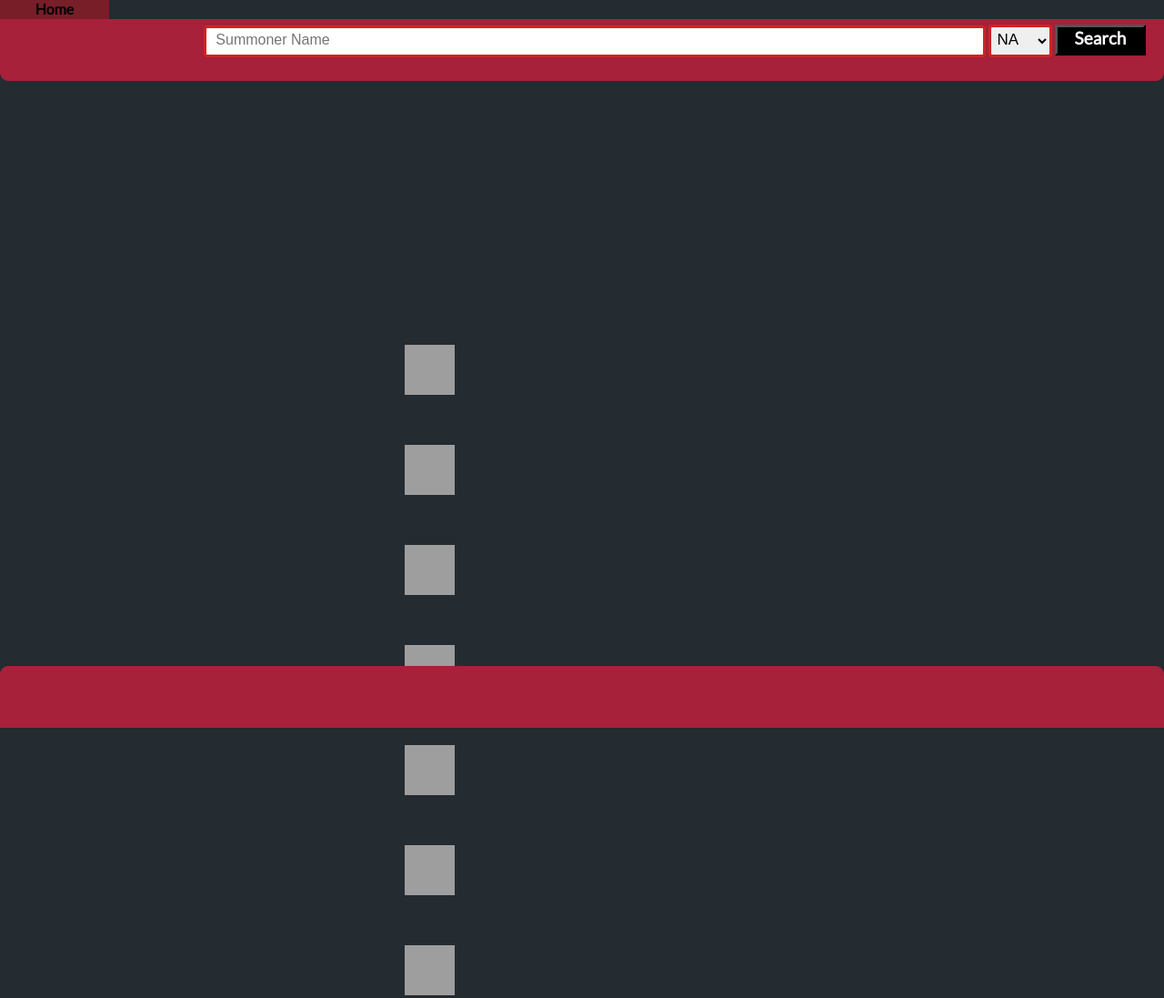
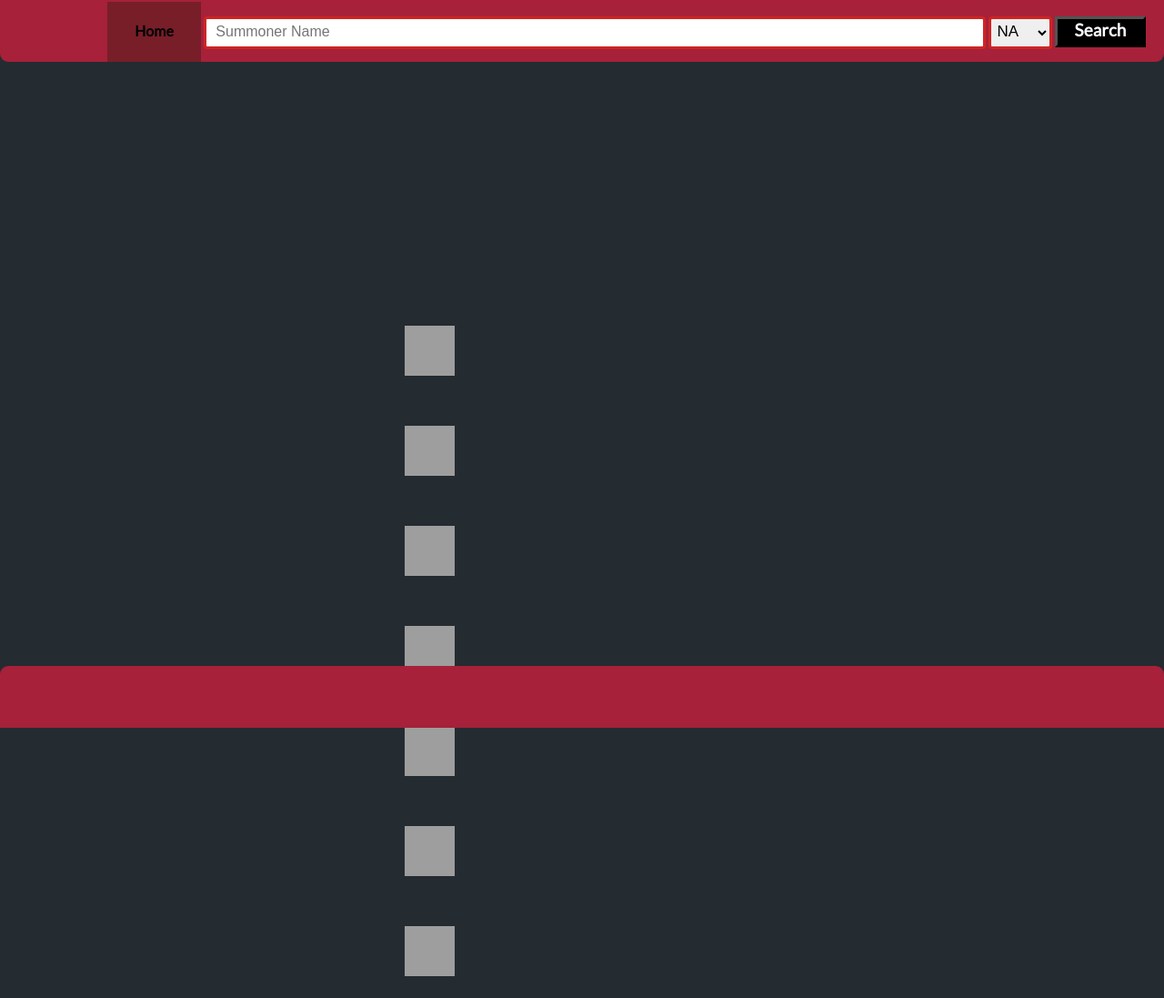
Before and after one commit to Vexrax/lolApi2017, a website: page SummonerPage.html in a window 1280 px wide. Shown: the whole page at 91% size. Drawn offline with nearby package versions, Linux system fonts and the light colour scheme; no server answers; grey boxes are pictures that could not be loaded.

Commit message:
everything

```diff
--- a/SummonerPage.html
+++ b/SummonerPage.html
@@ -16,10 +16,11 @@
     <link href="https://fonts.googleapis.com/css?family=Lato|Quicksand|Economica" rel="stylesheet">
 </head>
 <body>
-    <button class ="homebutton" id="home" onclick="location.href = 'https://runicinsight.herokuapp.com/'">
-        <strong>Home</strong>
-    </button>
+
     <form class="banner" method="post" action = '/'>
+        <button class ="homebutton" id="home" onclick="location.href='https://runicinsight.herokuapp.com/'" type="button">
+            <strong>Home</strong>
+        </button>
         <input class="table-containerSummoner" id="Summoner Field" type ="text" name = "name" placeholder="Summoner Name" width="425">
         <select id = "regionSelection2" name="region" title="region">
             <option value="na">NA</option>
--- a/css/main.css
+++ b/css/main.css
@@ -635,10 +635,12 @@ hr
 .homebutton
 {
     position: relative;
-    width: 120px;
+    width: 8%;
     height: 103%;
     background: #771e29;
     outline: transparent;
     border: transparent;
-    margin-right: 680px;
 }
+.homebutton:hover {
+    cursor: pointer;
+}
```
Also changed, not shown: RuneHelp.html (+1 -1 lines).
